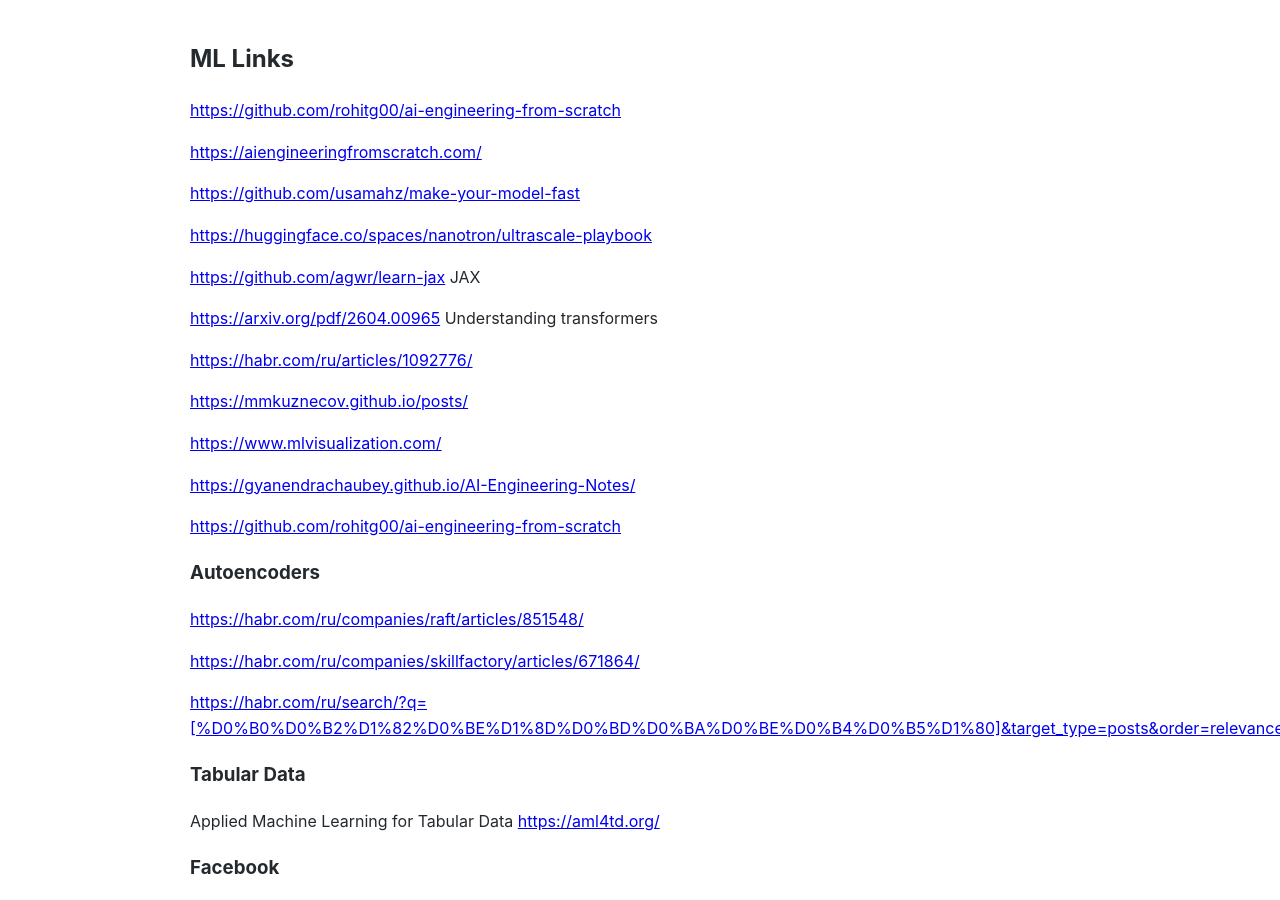
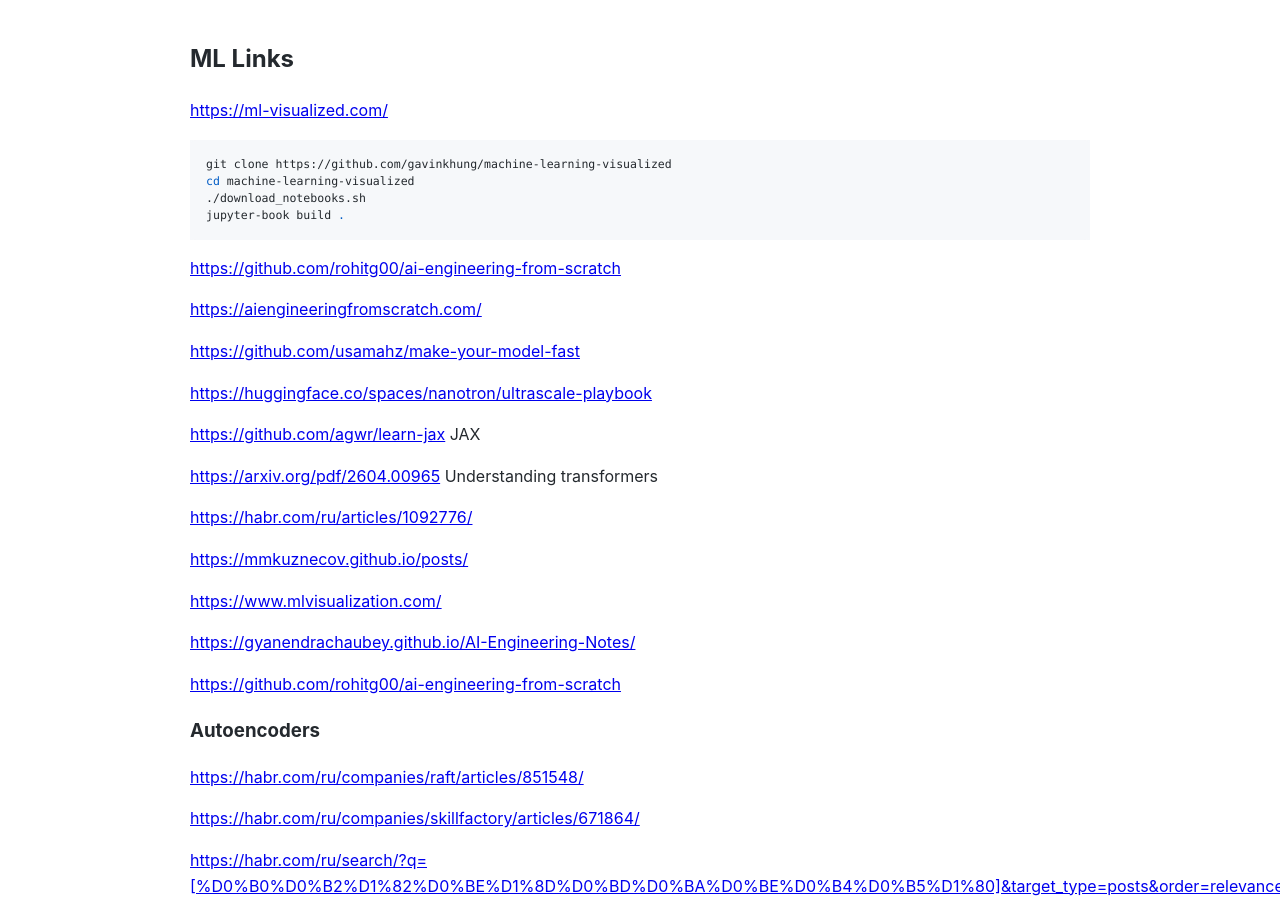
Before and after one commit to Michael-Lubinsky/michael-lubinsky.github.com, a Jekyll site: the page built from ml/mamba.md, in a window 1280 px wide and 900 px high. Built offline with Jekyll 4.4.1, drawn with Linux system fonts in a browser that asks for light colours; our own code applies the rules of GitHub Pages for plain Markdown files.

Commit message:
Update mamba.md

````diff
--- a/ml/mamba.md
+++ b/ml/mamba.md
@@ -1,5 +1,13 @@
 ## ML Links
 
+
+<https://ml-visualized.com/>
+```bash
+git clone https://github.com/gavinkhung/machine-learning-visualized
+cd machine-learning-visualized
+./download_notebooks.sh
+jupyter-book build .
+```
 <https://github.com/rohitg00/ai-engineering-from-scratch>
 
 <https://aiengineeringfromscratch.com/>
````
